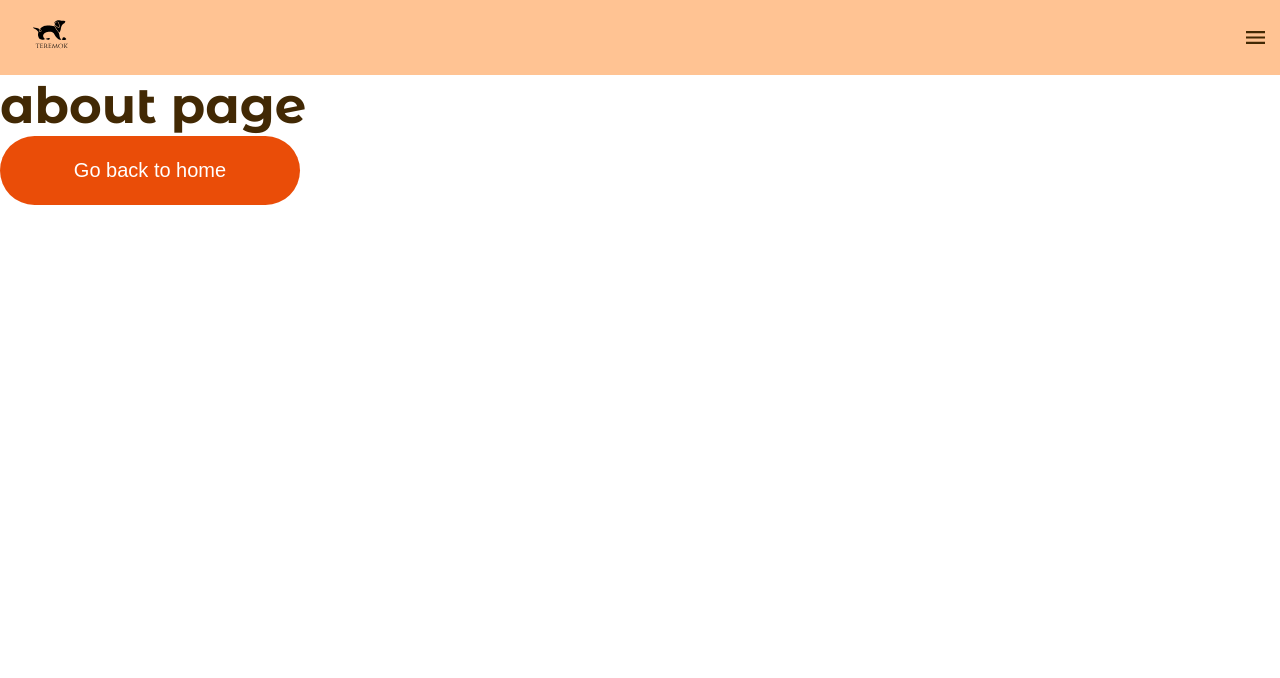
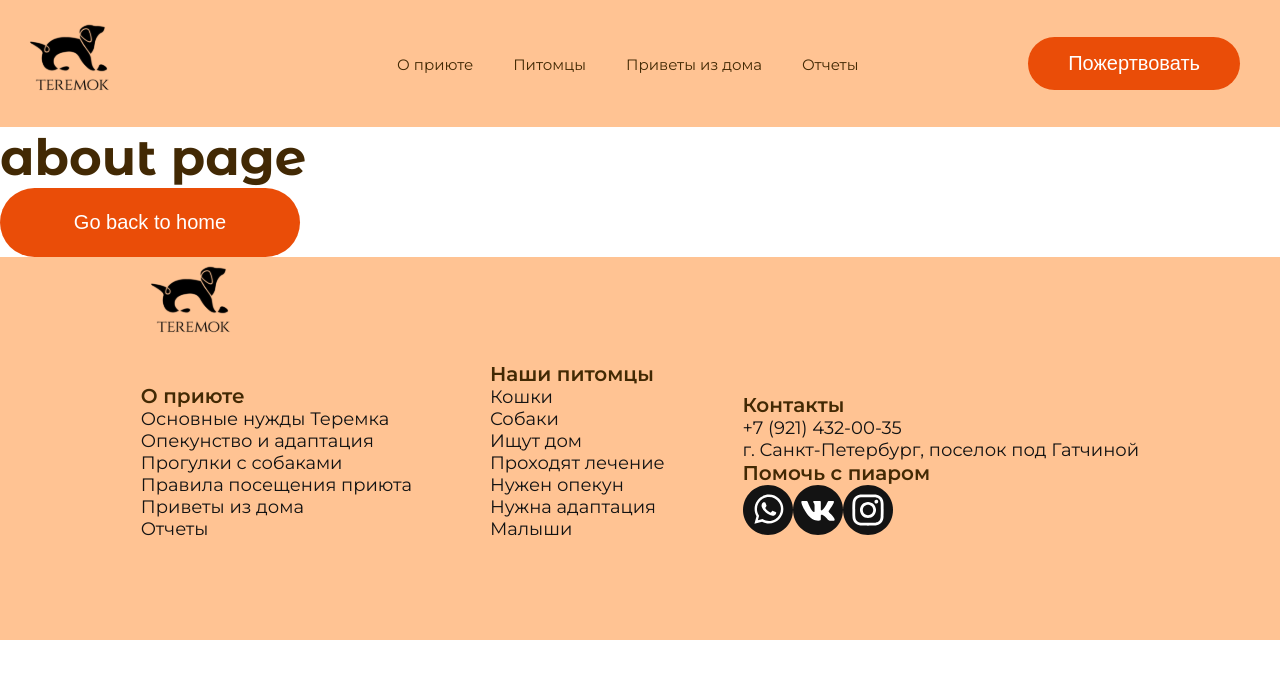
Before and after one commit to eireensid/animal-shelter, a Next.js app: page /about in a window 1280 px wide. Shown: the top 678 px of the page. Built offline with nearby package versions, Linux system fonts and the light colour scheme.

Commit message:
header & footer

```diff
--- a/components/MainLayout.js
+++ b/components/MainLayout.js
@@ -13,20 +13,63 @@ export function MainLayout({children, title='Animal shelter'}) {
         <meta charSet="utf-8" />
       </Head>
       <header>
-        <nav className={styles.nav}>
-          <div className={styles.container}>
-            <div className="styles['logo-wrapper']">
-              <Image src="/img/logo.svg" alt="logo" width="100%" height="59" />
-            </div>
-            <div className={styles['menu-wrapper']}>
-              <Image src="/img/burger.svg" alt="menu" width="19" height="13" />
-            </div>
+        <div className={styles.headerBlock}>
+          <div className={styles.logoWrapperHeader}>
+            <img className={styles.logoHeader} src="/img/logo.svg" alt="лого"/>
           </div>
-        </nav>
+          <nav className={styles.menuWrapper}>
+            <Link href="/"><a>О приюте</a></Link>
+            <Link href="/"><a>Питомцы</a></Link>
+            <Link href="/"><a>Приветы из дома</a></Link>
+            <Link href="/"><a>Отчеты</a></Link>
+          </nav>
+          <div className={styles.btnWrapper}>
+            <button class={styles.donationBtnHeader}>Пожертвовать</button>
+          </div>
+        </div>
       </header>
       <main>
         {children}
       </main>
+      <footer>
+        <div className={styles.footerBlock}>
+          <nav className={styles.aboutShelter}>
+            <img className={styles.logoFooter} src="/img/logo.svg" alt="лого"/>
+            <h4>О приюте</h4>
+            <ul>
+              <li><Link href="/"><a>Основные нужды Теремка</a></Link></li>
+              <li><Link href="/"><a>Опекунство и адаптация</a></Link></li>
+              <li><Link href="/"><a>Прогулки с собаками</a></Link></li>
+              <li><Link href="/"><a>Правила посещения приюта</a></Link></li>
+              <li><Link href="/"><a>Приветы из дома</a></Link></li>
+              <li><Link href="/"><a>Отчеты</a></Link></li>
+            </ul>
+          </nav>
+          <nav className={styles.ourPets}>
+            <h4>Наши питомцы</h4>
+            <ul>
+              <li><Link href="/"><a>Кошки</a></Link></li>
+              <li><Link href="/"><a>Собаки</a></Link></li>
+              <li><Link href="/"><a>Ищут дом</a></Link></li>
+              <li><Link href="/"><a>Проходят лечение</a></Link></li>
+              <li><Link href="/"><a>Нужен опекун</a></Link></li>
+              <li><Link href="/"><a>Нужна адаптация</a></Link></li>
+              <li><Link href="/"><a>Малыши</a></Link></li>
+            </ul>
+          </nav>
+          <nav className={styles.contacts}>
+            <h4>Контакты</h4>
+            <p><a href="#">+7 (921) 432-00-35</a></p>
+            <p>г. Санкт-Петербург, поселок под Гатчиной</p>
+            <h4>Помочь с пиаром</h4>
+            <div className={styles.socialsBlock}>
+              <img src="/img/whatsapp.svg" alt="what's app"/>
+              <img src="/img/vk.svg" alt="vk"/>
+              <img src="/img/instagram.svg" alt="instagram"/>
+            </div>
+          </nav>
+        </div>
+      </footer>
     </>
   )
 }
--- a/styles/MainLayout.module.scss
+++ b/styles/MainLayout.module.scss
@@ -1,25 +1,53 @@
 @import 'variables.scss';
 
-.nav {
-  height: 75px;
+// Header
+.headerBlock {
   background: $navBg;
   display: flex;
   justify-content: space-between;
   align-items: center;
+  padding: {
+    left: 20px;
+    right: 40px;
+    bottom: 15px;
+    top: 15px;
+  }
 }
-.container {
-  display: flex;
-  align-items: center;
-  justify-content: space-between;
+.logoWrapperHeader {
+  flex-basis: 17%;
+}
+.headerBlock a {
+  color: $textColor;
+  font-size: 15px;
+}
+.headerBlock a:not(:last-child) {
+  margin-right: 40px;
+}
+.donationBtnHeader {
+  padding: {
+    top: 15px;
+    bottom: 15px;
+    left: 40px;
+    right: 40px;
+  }
   width: 100%;
 }
-.logo-wrapper {
-  margin-left: -20px;
+
+// Footer
+.footerBlock {
+  display: flex;
+  padding: {
+    left: 11%;
+    right: 11%;
+    bottom: 100px;
+  }
+  justify-content: space-between;
+  align-items: flex-end;
+  background: $navBg;
 }
-.menu-wrapper {
-  margin-right: 15px;
+.logoFooter {
+  padding-bottom: 30px;
 }
-
-@media (min-width: 768px) {
-
+.footerBlock a {
+  color: $secondColor;
 }
--- a/styles/main.scss
+++ b/styles/main.scss
@@ -5,7 +5,6 @@ body {
   margin: 0;
 }
 a {
-  color: white;
   text-decoration: none;
 }
 * {
@@ -22,7 +21,14 @@ img {
 }
 p {
   margin: 0;
+}
+p, span {
   color: #131313;
+}
+ul {
+  list-style-type: none;
+  margin: 0;
+  padding: 0;
 }
 
 button {
@@ -37,6 +43,14 @@ button {
     bottom: 23px;
   }
   width: 300px;
+}
+
+@media (min-width: 1440px) {
+  // body {
+  //   max-width: 1440px;
+  //   display: flex;
+  //   justify-content: center;
+  // }
 }
 
 // Desktop styles
--- a/styles/variables.scss
+++ b/styles/variables.scss
@@ -3,6 +3,7 @@ $btnColorHover: #E48244;
 $btnColorActive: #131313;
 
 $textColor:#422904;
+$secondColor: #131313;
 
 $navBg: #FFC393;
 $pageBg: #FFF5DA;
```
Also changed, not shown: public/img/logo.svg.
